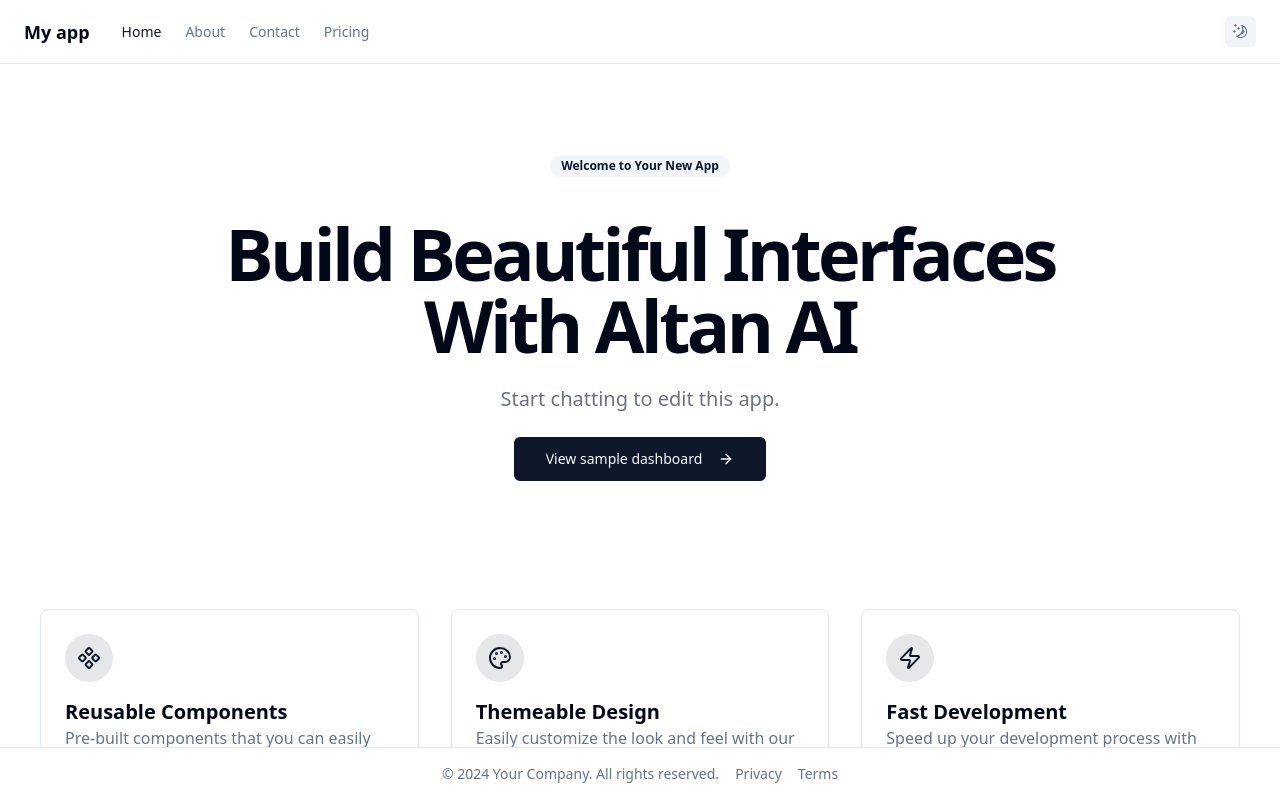
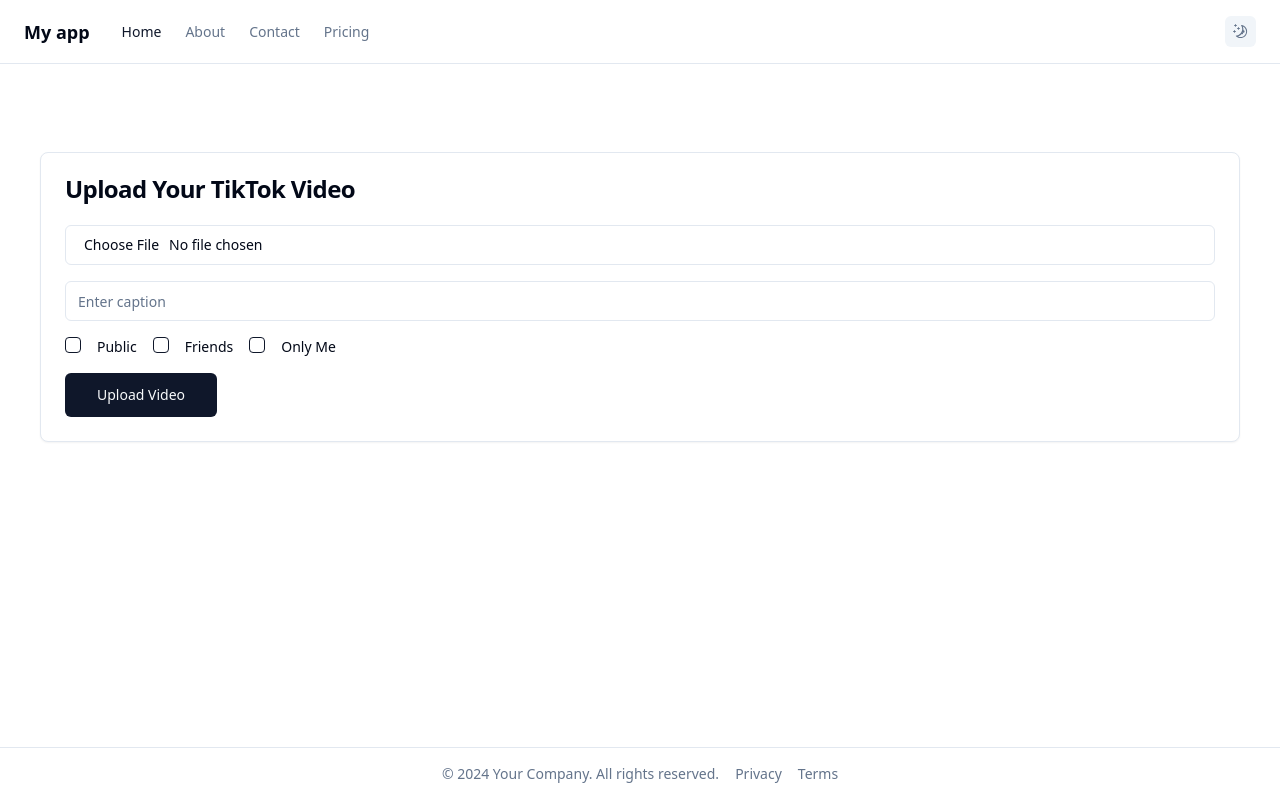
Before and after one commit to altanlabs/pova-2, a React (Vite) app: page / in a window 1280 px wide. Built offline with nearby package versions, Linux system fonts and the light colour scheme; what @radix-ui/themes would draw is missing.

Commit message:
Add TikTok video uploader with preview, caption, and privacy settings.

```diff
--- a/src/pages/index.tsx
+++ b/src/pages/index.tsx
@@ -1,153 +1,77 @@
-import { motion } from "framer-motion"
-import { ArrowRight, Component, Palette, Zap } from "lucide-react"
-import { useNavigate } from "react-router-dom"
-
-import { Button } from "@/components/ui/button"
-import { Card, CardContent } from "@/components/ui/card"
-import { Badge } from "@/components/ui/badge"
-
-const fadeInUp = {
-  initial: { opacity: 0, y: 20 },
-  animate: { opacity: 1, y: 0 },
-  transition: { duration: 0.5 }
-}
-
-const staggerContainer = {
-  animate: {
-    transition: {
-      staggerChildren: 0.1
-    }
-  }
-}
+import { useState } from "react";
+import { Input } from "@/components/ui/input";
+import { Checkbox } from "@/components/ui/checkbox";
+import { Button } from "@/components/ui/button";
+import { Card, CardContent, CardHeader, CardTitle } from "@/components/ui/card";
+import { Progress } from "@/components/ui/progress";
 
 export default function IndexPage() {
-  const navigate = useNavigate()
+  const [videoFile, setVideoFile] = useState<File | null>(null);
+  const [caption, setCaption] = useState("");
+  const [privacy, setPrivacy] = useState({ public: false, friends: false, onlyMe: false });
+
+  const handleFileChange = (e: React.ChangeEvent<HTMLInputElement>) => {
+    if (e.target.files && e.target.files[0]) {
+      setVideoFile(e.target.files[0]);
+    }
+  };
+
+  const handlePrivacyChange = (e: React.ChangeEvent<HTMLInputElement>) => {
+    setPrivacy({ ...privacy, [e.target.name]: e.target.checked });
+  };
 
   return (
-    <div className="container mx-auto px-4 py-16 space-y-32">
-      {/* Hero Section */}
-      <motion.section
-        className="text-center space-y-6"
-        initial={{ opacity: 0 }}
-        animate={{ opacity: 1 }}
-        transition={{ duration: 0.8 }}
-      >
-        <Badge variant="secondary" className="mb-4">
-          Welcome to Your New App
-        </Badge>
-        <h1 className="text-4xl font-bold tracking-tighter sm:text-5xl md:text-6xl lg:text-7xl">
-          Build Beautiful Interfaces
-          <br />
-          With Altan AI
-        </h1>
-        <p className="mx-auto max-w-[700px] text-gray-500 md:text-xl dark:text-gray-400">
-         Start chatting to edit this app.
-        </p>
-        <Button size="lg" className="mt-4" onClick={() => navigate('/dashboard')}>
-          View sample dashboard <ArrowRight className="ml-2 h-4 w-4" />
-        </Button>
-      </motion.section>
-
-      {/* Features Section */}
-      <motion.section
-        variants={staggerContainer}
-        initial="initial"
-        whileInView="animate"
-        viewport={{ once: true }}
-        className="grid gap-8 md:grid-cols-3"
-      >
-        <motion.div variants={fadeInUp}>
-          <Card>
-            <CardContent className="pt-6">
-              <div className="mb-4 flex h-12 w-12 items-center justify-center rounded-full bg-primary/10">
-                <Component className="h-6 w-6 text-primary" />
+    <div className="container mx-auto px-4 py-16 space-y-8">
+      <Card>
+        <CardHeader>
+          <CardTitle>Upload Your TikTok Video</CardTitle>
+        </CardHeader>
+        <CardContent className="space-y-4">
+          <Input type="file" accept="video/*" onChange={handleFileChange} />
+          {videoFile && (
+            <div className="space-y-2">
+              <video controls className="w-full max-w-md">
+                <source src={URL.createObjectURL(videoFile)} type={videoFile.type} />
+                Your browser does not support the video tag.
+              </video>
+              <div className="text-sm text-muted-foreground">
+                <p>Name: {videoFile.name}</p>
+                <p>Size: {(videoFile.size / (1024 * 1024)).toFixed(2)} MB</p>
+                <p>Type: {videoFile.type}</p>
               </div>
-              <h3 className="text-xl font-bold">Reusable Components</h3>
-              <p className="text-muted-foreground">
-                Pre-built components that you can easily customize and integrate into your projects.
-              </p>
-            </CardContent>
-          </Card>
-        </motion.div>
-
-        <motion.div variants={fadeInUp}>
-          <Card>
-            <CardContent className="pt-6">
-              <div className="mb-4 flex h-12 w-12 items-center justify-center rounded-full bg-primary/10">
-                <Palette className="h-6 w-6 text-primary" />
-              </div>
-              <h3 className="text-xl font-bold">Themeable Design</h3>
-              <p className="text-muted-foreground">
-                Easily customize the look and feel with our flexible theming system.
-              </p>
-            </CardContent>
-          </Card>
-        </motion.div>
-
-        <motion.div variants={fadeInUp}>
-          <Card>
-            <CardContent className="pt-6">
-              <div className="mb-4 flex h-12 w-12 items-center justify-center rounded-full bg-primary/10">
-                <Zap className="h-6 w-6 text-primary" />
-              </div>
-              <h3 className="text-xl font-bold">Fast Development</h3>
-              <p className="text-muted-foreground">
-                Speed up your development process with our ready-to-use components.
-              </p>
-            </CardContent>
-          </Card>
-        </motion.div>
-      </motion.section>
-
-      {/* Components Preview Section */}
-      <motion.section
-        initial="initial"
-        whileInView="animate"
-        viewport={{ once: true }}
-        className="space-y-8"
-      >
-        <motion.div variants={fadeInUp} className="text-center">
-          <h2 className="text-3xl font-bold tracking-tighter sm:text-4xl md:text-5xl">
-            Explore Our Components
-          </h2>
-          <p className="mx-auto mt-4 max-w-[700px] text-gray-500 md:text-xl dark:text-gray-400">
-            Discover our extensive library of components, designed to help you build better interfaces.
-          </p>
-        </motion.div>
-
-        <motion.div
-          variants={staggerContainer}
-          className="grid gap-4 md:grid-cols-2 lg:grid-cols-3"
-        >
-          {/* Add component previews here */}
-          {/* You can showcase some of your most important components */}
-        </motion.div>
-      </motion.section>
-
-      {/* CTA Section */}
-      <motion.section
-        initial="initial"
-        whileInView="animate"
-        viewport={{ once: true }}
-        className="text-center space-y-6"
-      >
-        <motion.div variants={fadeInUp}>
-          <h2 className="text-3xl font-bold tracking-tighter sm:text-4xl">
-            Ready to Get Started?
-          </h2>
-          <p className="mx-auto mt-4 max-w-[600px] text-gray-500 md:text-xl dark:text-gray-400">
-            Start building your next project with our modern component library.
-          </p>
-          <div className="mt-6 flex justify-center gap-4">
-            <Button size="lg" variant="default">
-              Some CTA
-            </Button>
-            <Button size="lg" variant="outline">
-              Main CTA
-            </Button>
+            </div>
+          )}
+          <Input
+            type="text"
+            placeholder="Enter caption"
+            value={caption}
+            onChange={(e) => setCaption(e.target.value)}
+          />
+          <div className="flex space-x-4">
+            <Checkbox
+              name="public"
+              checked={privacy.public}
+              onCheckedChange={handlePrivacyChange}
+            />
+            <label className="text-sm">Public</label>
+            <Checkbox
+              name="friends"
+              checked={privacy.friends}
+              onCheckedChange={handlePrivacyChange}
+            />
+            <label className="text-sm">Friends</label>
+            <Checkbox
+              name="onlyMe"
+              checked={privacy.onlyMe}
+              onCheckedChange={handlePrivacyChange}
+            />
+            <label className="text-sm">Only Me</label>
           </div>
-        </motion.div>
-      </motion.section>
+          <Button variant="default" size="lg">
+            Upload Video
+          </Button>
+        </CardContent>
+      </Card>
     </div>
-  )
+  );
 }
```
